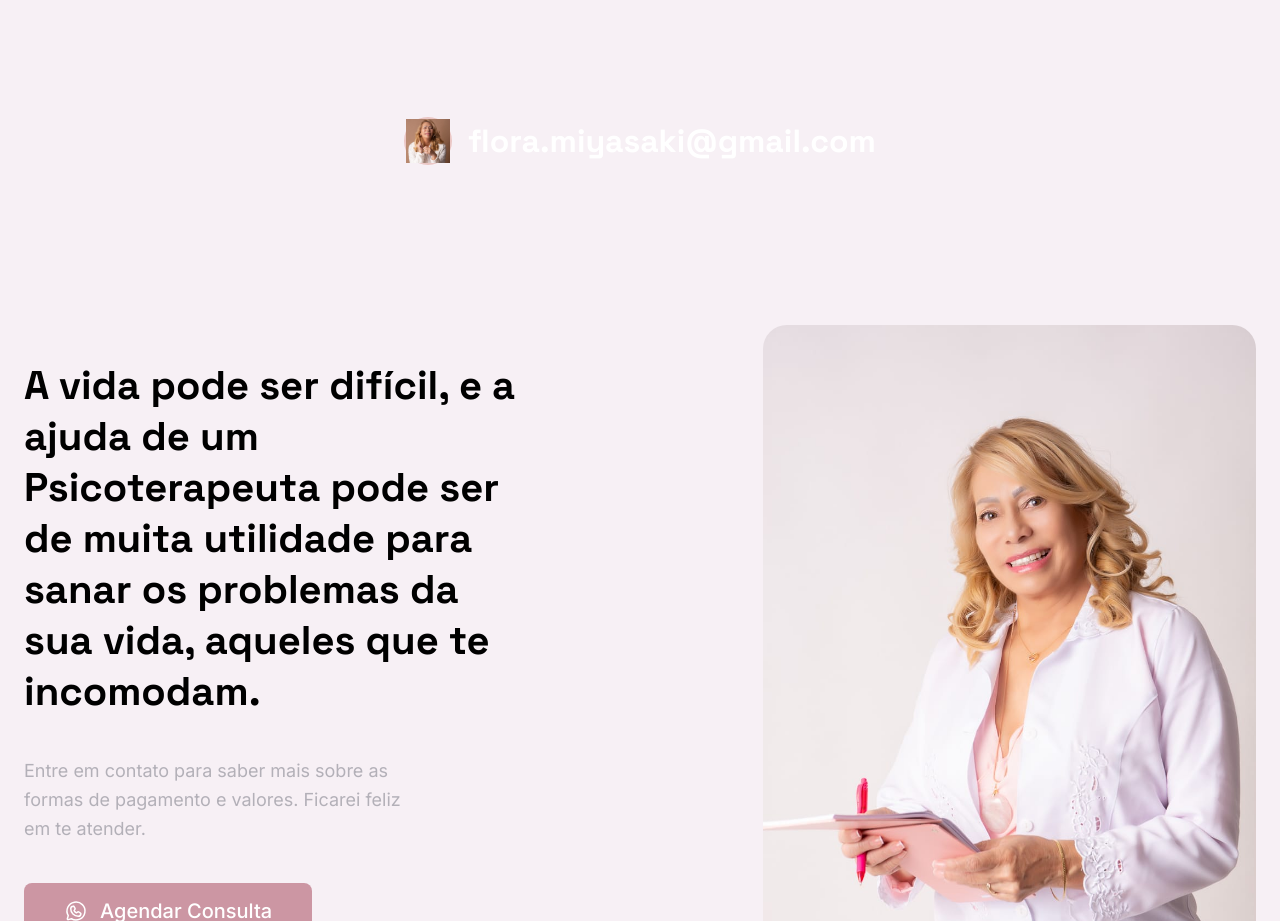
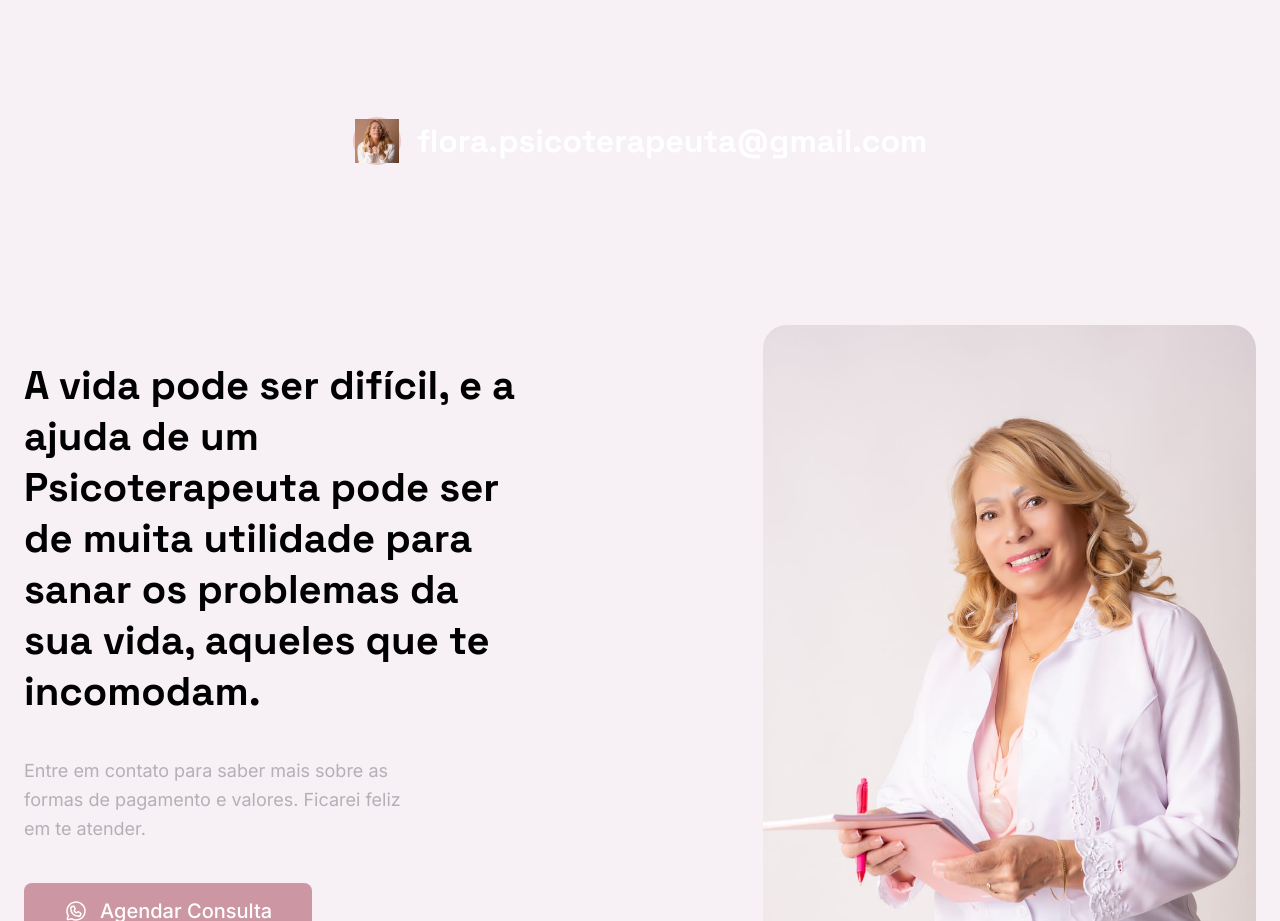
Before and after one commit to josephbrito/flora-miyasaki, a Next.js app: page / in a window 1280 px wide. Shown: the part 3120-4041 px from the top of the page. Built offline with nearby package versions, Linux system fonts and the light colour scheme; no server answers.

Commit message:
update email

```diff
--- a/src/components/Sections/SectionHero/HeroSocial/index.tsx
+++ b/src/components/Sections/SectionHero/HeroSocial/index.tsx
@@ -38,8 +38,8 @@ export function HeroSocial() {
           </HeroSocialLink>
 
         <HeroSocialLink
-          href="mailto:flora.miyasaki@gmail.com"
-          title="flora.miyasaki@gmail.com"
+          href="mailto:flora.psicoterapeuta@gmail.com"
+          title="flora.psicoterapeuta@gmail.com"
           target="_blank"
           rel="noopener noreferrer"
         >
--- a/src/components/Sections/SectionInstagram/index.tsx
+++ b/src/components/Sections/SectionInstagram/index.tsx
@@ -15,8 +15,8 @@ export function SectionInstagram() {
         viewport={{ once: true }}
       >
         <InstaTitle
-          href="mailto:flora.miyasaki@gmail.com"
-          title="flora.miyasaki@gmail.com"
+          href="mailto:flora.psicoterapeuta@gmail.com"
+          title="flora.psicoterapeuta@gmail.com"
           target="_blank"
           rel="noopener noreferrer"
         >
@@ -28,7 +28,7 @@ export function SectionInstagram() {
           </InstaProfileImageWrapper>
 
           <Heading asChild size="md">
-            <h1>flora.miyasaki@gmail.com</h1>
+            <h1>flora.psicoterapeuta@gmail.com</h1>
           </Heading>
         </InstaTitle>
       </InstaWrapper>
```
